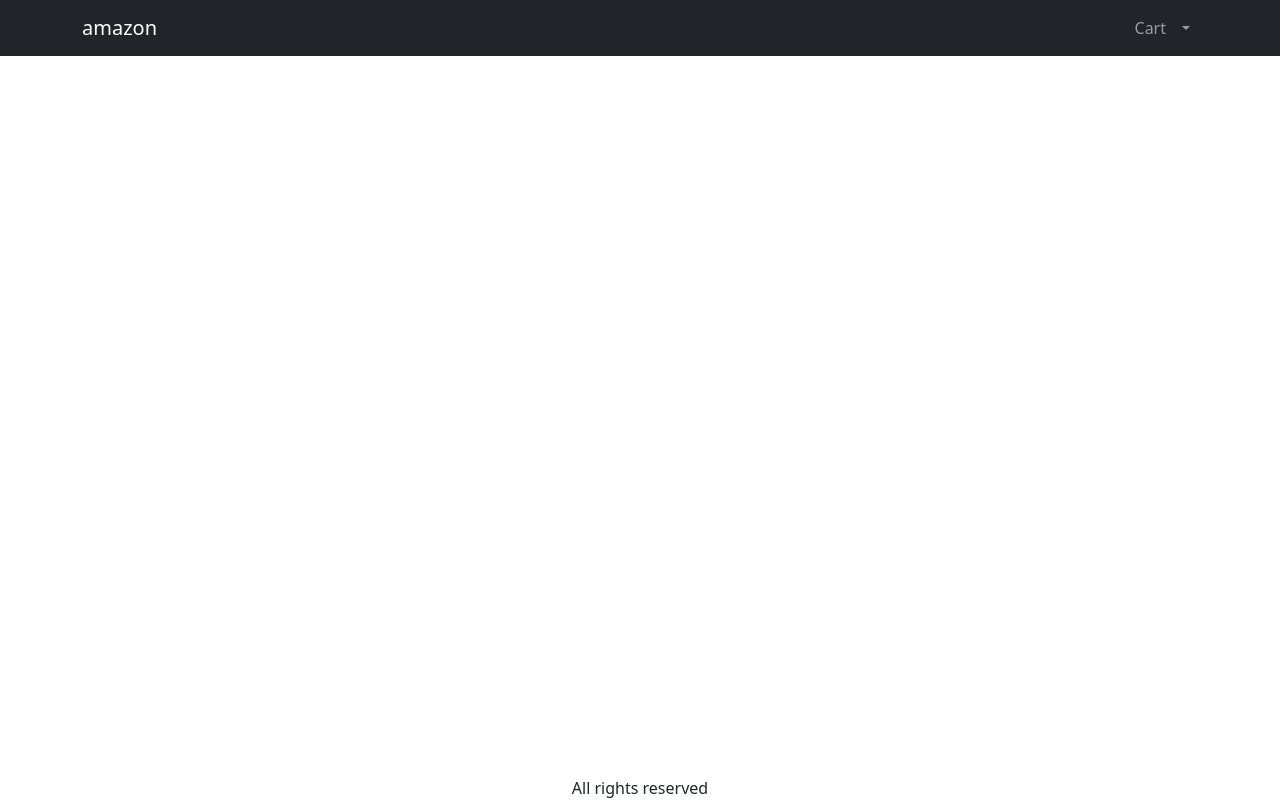
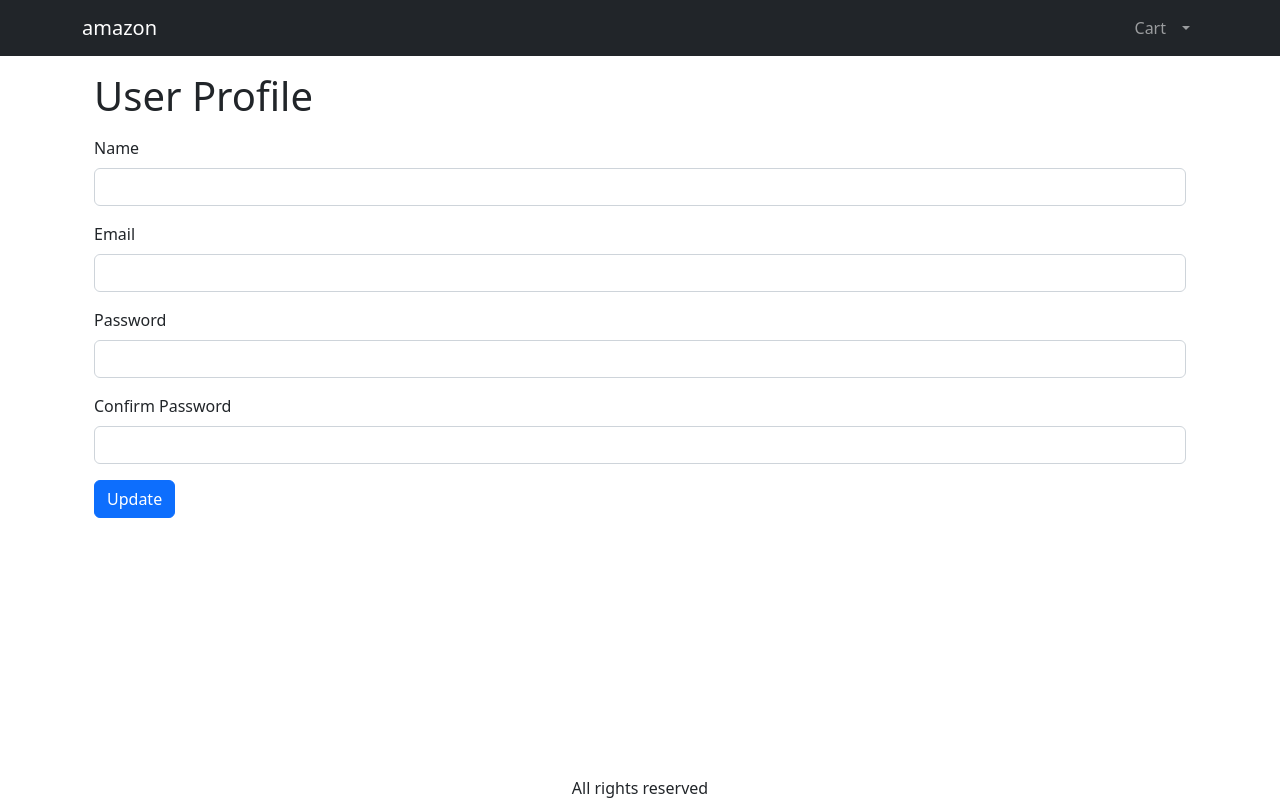
Before and after one commit to shanibider/ANASTACIA-ECOMMERCE-REACT-WEBSITE, a React (Create React App) app in the folder our-website/frontend/: page /profile in a window 1280 px wide. Built offline with nearby package versions, Linux system fonts and the light colour scheme.

Commit message:
create profile screen

```diff
--- a/our-website/frontend/src/App.js
+++ b/our-website/frontend/src/App.js
@@ -24,6 +24,7 @@
 import PlaceOrderScreen from './screens/PlaceOrderScreen';
 import OrderScreen from './screens/OrderScreen';
 import OrderHistoryScreen from './screens/OrderHistoryScreen';
+import ProfileScreen from './screens/ProfileScreen';
 
 export default function App() {
   const { state, dispatch: ctxDispatch } = useContext(Store);
@@ -92,6 +93,8 @@
               <Route path="/cart" element={<CartScreen />} />
               <Route path="/signin" element={<SigninScreen />} />
               <Route path="/signup" element={<SignupScreen />} />
+              <Route path="/profile" element={<ProfileScreen />} />
+
               <Route path="/placeorder" element={<PlaceOrderScreen />} />
               <Route path="/order/:id" element={<OrderScreen />}></Route>
               <Route
--- /dev/null
+++ b/our-website/frontend/src/screens/ProfileScreen.js
@@ -0,0 +1,108 @@
+import React, { useContext, useReducer, useState } from 'react';
+import { Helmet } from 'react-helmet-async';
+import Form from 'react-bootstrap/Form';
+import Button from 'react-bootstrap/Button';
+import { Store } from '../Store';
+import { toast } from 'react-toastify';
+import { getError } from '../utils';
+import axios from 'axios';
+
+const reducer = (state, action) => {
+  switch (action.type) {
+    case 'UPDATE_REQUEST':
+      return { ...state, loadingUpdate: true };
+    case 'UPDATE_SUCCESS':
+      return { ...state, loadingUpdate: false };
+    case 'UPDATE_FAIL':
+      return { ...state, loadingUpdate: false };
+
+    default:
+      return state;
+  }
+};
+
+export default function ProfileScreen() {
+  const { state, dispatch: ctxDispatch } = useContext(Store);
+  const { userInfo } = state;
+  const [name, setName] = useState(userInfo.name);
+  const [email, setEmail] = useState(userInfo.email);
+  const [password, setPassword] = useState('');
+  const [confirmPassword, setConfirmPassword] = useState('');
+
+  const [{ loadingUpdate }, dispatch] = useReducer(reducer, {
+    loadingUpdate: false,
+  });
+
+  const submitHandler = async (e) => {
+    e.preventDefault();
+    try {
+      const { data } = await axios.put(
+        '/api/users/profile',
+        {
+          name,
+          email,
+          password,
+        },
+        {
+          headers: { Authorization: `Bearer ${userInfo.token}` },
+        }
+      );
+      dispatch({
+        type: 'UPDATE_SUCCESS',
+      });
+      ctxDispatch({ type: 'USER_SIGNIN', payload: data });
+      localStorage.setItem('userInfo', JSON.stringify(data));
+      toast.success('User updated successfully');
+    } catch (err) {
+      dispatch({
+        type: 'FETCH_FAIL',
+      });
+      toast.error(getError(err));
+    }
+  };
+
+  return (
+    <div className="container small-container">
+      <Helmet>
+        <title>User Profile</title>
+      </Helmet>
+      <h1 className="my-3">User Profile</h1>
+      <form onSubmit={submitHandler}>
+        <Form.Group className="mb-3" controlId="name">
+          <Form.Label>Name</Form.Label>
+          <Form.Control
+            value={name}
+            onChange={(e) => setName(e.target.value)}
+            required
+          />
+        </Form.Group>
+        <Form.Group className="mb-3" controlId="name">
+          <Form.Label>Email</Form.Label>
+          <Form.Control
+            type="email"
+            value={email}
+            onChange={(e) => setEmail(e.target.value)}
+            required
+          />
+        </Form.Group>
+        <Form.Group className="mb-3" controlId="password">
+          <Form.Label>Password</Form.Label>
+          <Form.Control
+            type="password"
+            onChange={(e) => setPassword(e.target.value)}
+          />
+        </Form.Group>
+        <Form.Group className="mb-3" controlId="password">
+          <Form.Label>Confirm Password</Form.Label>
+          <Form.Control
+            type="password"
+            onChange={(e) => setConfirmPassword(e.target.value)}
+          />
+        </Form.Group>
+        <div className="mb-3">
+          <Button type="submit">Update</Button>
+        </div>
+      </form>
+    </div>
+  );
+}
```
Also changed, not shown: 1 other file (tests, documents, lock files or other folders).
